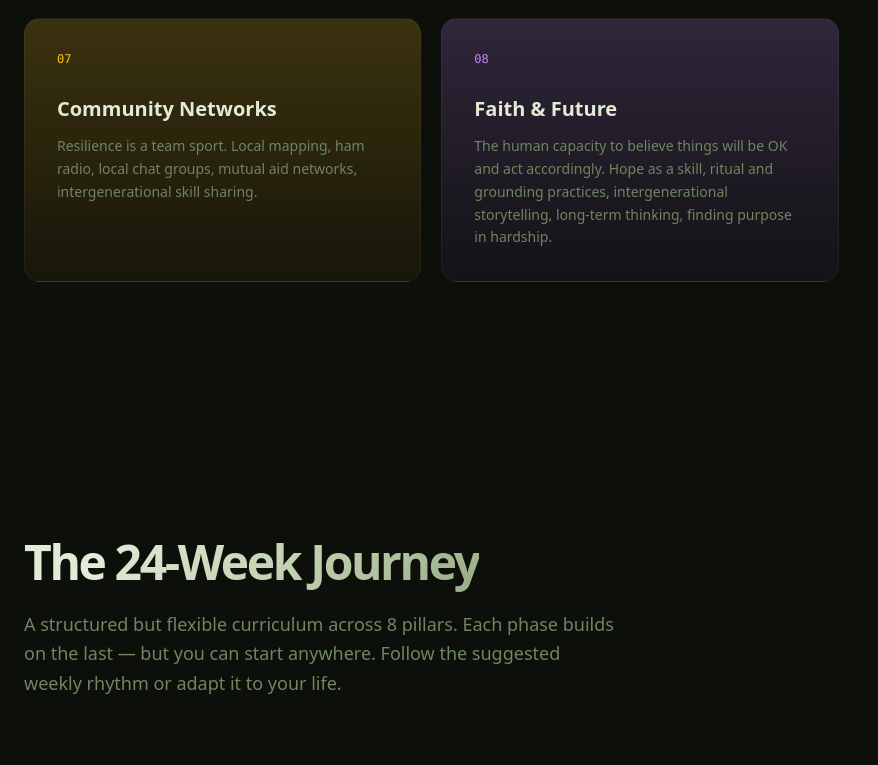
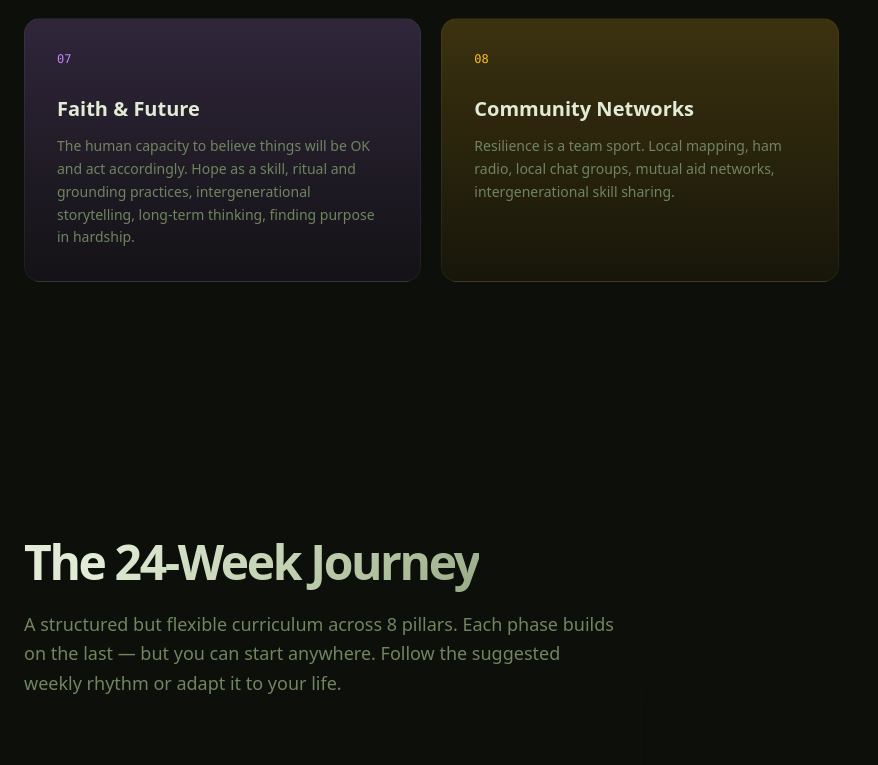
Before and after one commit to boktoday/okready-landing, a React (Vite) app: page / in a window 1280 px wide. Shown: the part 1655-2420 px from the top of the page, without its empty margins (0-878 px from the left). Built offline with nearby package versions, Linux system fonts and the light colour scheme.

Commit message:
Reorder pillars: Faith & Future is 7th, Community Networks is 8th

```diff
--- a/src/components/Curriculum.tsx
+++ b/src/components/Curriculum.tsx
@@ -38,15 +38,15 @@ export default function Curriculum() {
     },
     {
       weeks: "19–21",
+      title: "Faith & Future",
+      desc: "Hope as a skill, ritual and grounding practices, intergenerational storytelling, finding purpose in hardship.",
+      topics: ["Antifragile optimism", "Ritual & grounding", "Long-term thinking", "Ancestral wisdom"],
+    },
+    {
+      weeks: "22–24",
       title: "Community Networks",
       desc: "Local resource mapping, ham radio, mesh networks, mutual aid, intergenerational skill sharing.",
       topics: ["Ham radio license", "Tool libraries", "Seed swaps", "Neighborhood mapping"],
-    },
-    {
-      weeks: "22–24",
-      title: "Faith & Future",
-      desc: "Hope as a skill, ritual and grounding practices, intergenerational storytelling, finding purpose in hardship.",
-      topics: ["Antifragile optimism", "Ritual & grounding", "Long-term thinking", "Ancestral wisdom"],
     },
   ];
 
--- a/src/components/Pillars.tsx
+++ b/src/components/Pillars.tsx
@@ -38,15 +38,15 @@ export default function Pillars() {
     },
     {
       num: "07",
+      title: "Faith & Future",
+      desc: "The human capacity to believe things will be OK and act accordingly. Hope as a skill, ritual and grounding practices, intergenerational storytelling, long-term thinking, finding purpose in hardship.",
+      color: "purple",
+    },
+    {
+      num: "08",
       title: "Community Networks",
       desc: "Resilience is a team sport. Local mapping, ham radio, local chat groups, mutual aid networks, intergenerational skill sharing.",
       color: "amber",
-    },
-    {
-      num: "08",
-      title: "Faith & Future",
-      desc: "The human capacity to believe things will be OK and act accordingly. Hope as a skill, ritual and grounding practices, intergenerational storytelling, long-term thinking, finding purpose in hardship.",
-      color: "purple",
     },
   ];
 
```
